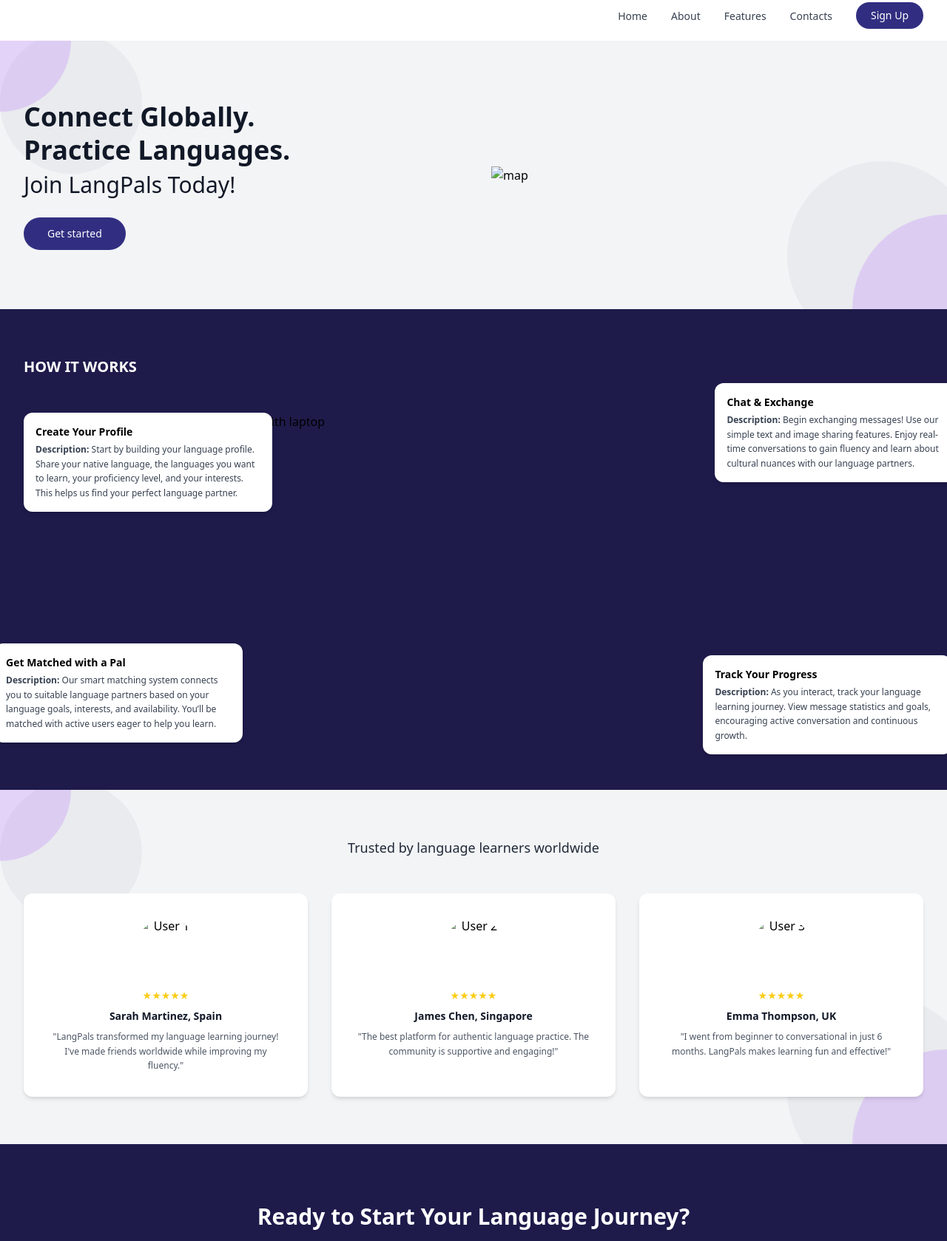
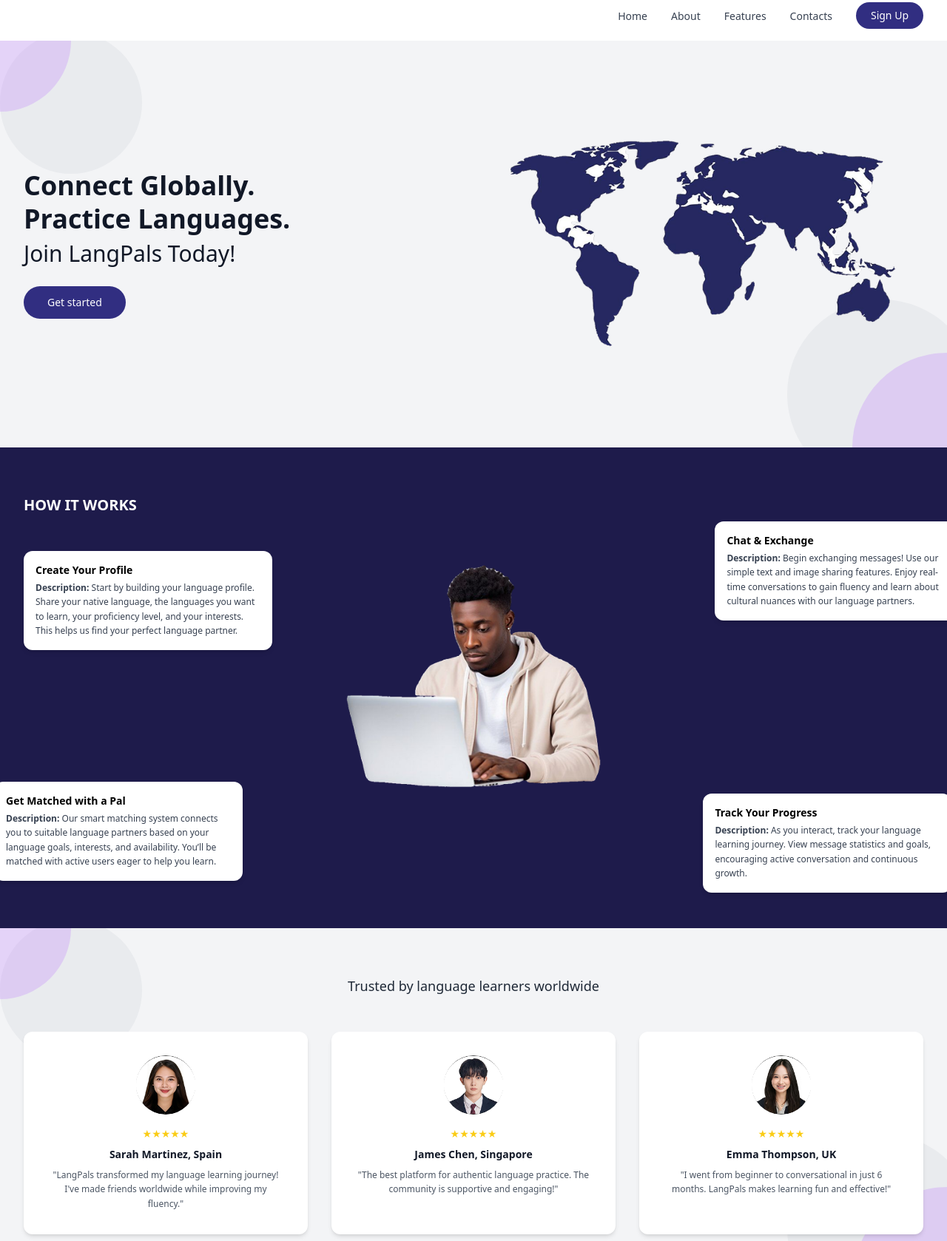
Before and after one commit to Bluwii/langpals, a website: page index.html in a window 1280 px wide. Shown: the part 13-1691 px from the top of the page at 74% size. Drawn offline with nearby package versions, Linux system fonts and the light colour scheme; the site is published under a folder, as on GitHub Pages, so addresses that start at the root find nothing.

Commit message:
Fix image source paths in index.html

```diff
--- a/index.html
+++ b/index.html
@@ -40,7 +40,7 @@
                 <button class="bg-indigo-900 text-white px-8 py-3 rounded-full hover:bg-indigo-800 text-sm font-medium">Get started</button>
             </div>
             <div>
-                <img src="/src/public/images/map.png" alt="map" class="w-full h-autoe">
+                <img src="src/public/images/map.png" alt="map" class="w-full h-autoe">
         </div>
     </section>
 
@@ -76,7 +76,7 @@
 
             <!-- Center Image -->
             <div class="col-span-3 col-start-2 row-start-1 flex justify-center">
-                <img src="/src/public/images/black.png" alt="Person with laptop" class="w-full h-80 object-contain">
+                <img src="src/public/images/black.png" alt="Person with laptop" class="w-full h-80 object-contain">
             </div>
 
             <!-- Bottom Left Card -->
@@ -120,7 +120,7 @@
             <div class="grid md:grid-cols-3 gap-8">
                 <!-- Testimonial 1 -->
                 <div class="bg-white p-8 rounded-xl shadow-md">
-                    <img src="/src/public/images/girl1.png" alt="User 1" class="w-20 h-20 rounded-full mx-auto mb-4 object-cover">
+                    <img src="src/public/images/girl1.png" alt="User 1" class="w-20 h-20 rounded-full mx-auto mb-4 object-cover">
                     <div class="flex justify-center mb-2">
                         <span class="text-yellow-400 text-sm">★★★★★</span>
                     </div>
@@ -130,7 +130,7 @@
 
                 <!-- Testimonial 2 -->
                 <div class="bg-white p-8 rounded-xl shadow-md">
-                    <img src="/src/public/images/men.png" alt="User 2" class="w-20 h-20 rounded-full mx-auto mb-4 object-cover">
+                    <img src="src/public/images/men.png" alt="User 2" class="w-20 h-20 rounded-full mx-auto mb-4 object-cover">
                     <div class="flex justify-center mb-2">
                         <span class="text-yellow-400 text-sm">★★★★★</span>
                     </div>
@@ -140,7 +140,7 @@
 
                 <!-- Testimonial 3 -->
                 <div class="bg-white p-8 rounded-xl shadow-md">
-                    <img src="/src/public/images/girl2.png" alt="User 3" class="w-20 h-20 rounded-full mx-auto mb-4 object-cover">
+                    <img src="src/public/images/girl2.png" alt="User 3" class="w-20 h-20 rounded-full mx-auto mb-4 object-cover">
                     <div class="flex justify-center mb-2">
                         <span class="text-yellow-400 text-sm">★★★★★</span>
                     </div>
```
